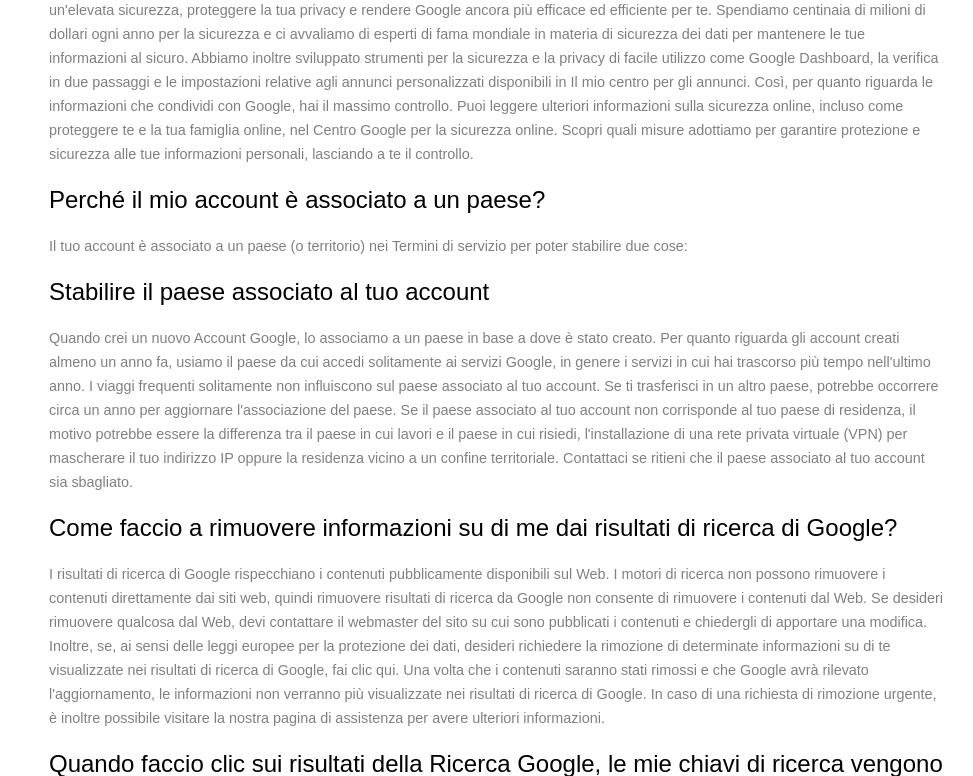
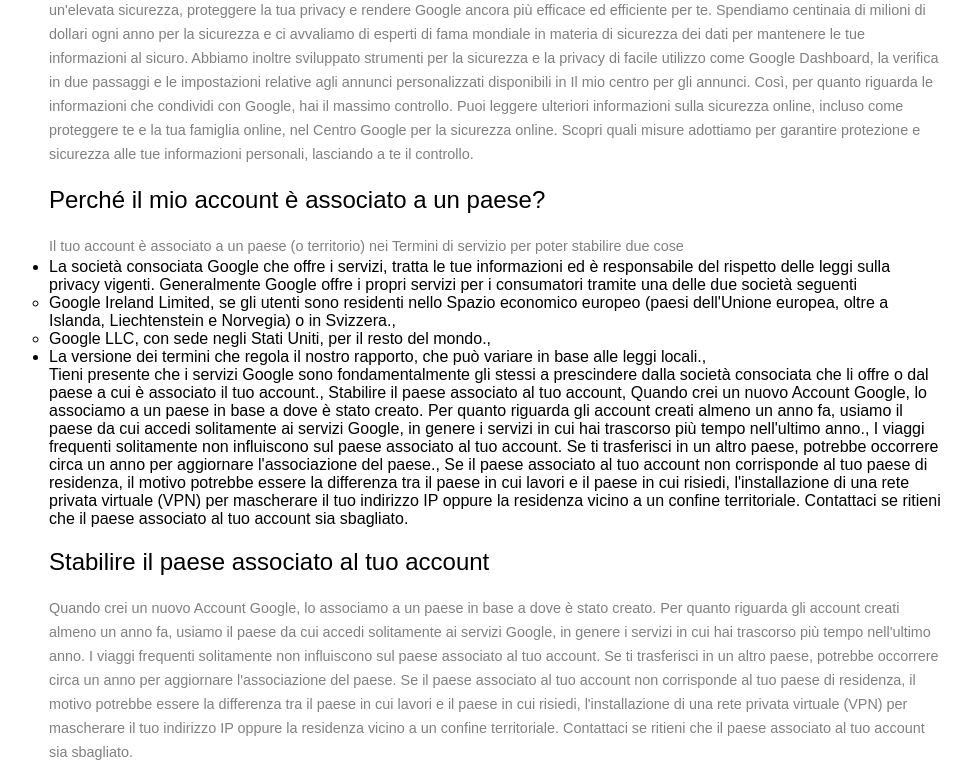
Before and after one commit to Paolo-dev-it/php-google-faq, a PHP site: page / in a window 1280 px wide. Shown: the part 698-1474 px from the top of the page, without its empty margins (143-1116 px from the left). Run offline with PHP 8.4, Linux system fonts and the light colour scheme.

Commit message:
Added list. Working on style

```diff
--- a/index.php
+++ b/index.php
@@ -5,7 +5,7 @@
 
     [
         'question' => "Come state implementando la recente decisione della Corte di giustizia dell'Unione europea (CGUE) relativa al diritto all'oblio?",
-        'answer' => ["La recente decisione della Corte di giustizia dell'Unione europea ha profonde conseguenze per i motori di ricerca in Europa. La Corte ha stabilito che alcuni utenti hanno il diritto di chiedere ai motori di ricerca come Google di rimuovere risultati relativi a chiavi di ricerca che includono il proprio nome. Per poter essere rimossi, i risultati visualizzati devono essere inadeguati, irrilevanti o non più rilevanti, o eccessivi.
+        'answer' => "La recente decisione della Corte di giustizia dell'Unione europea ha profonde conseguenze per i motori di ricerca in Europa. La Corte ha stabilito che alcuni utenti hanno il diritto di chiedere ai motori di ricerca come Google di rimuovere risultati relativi a chiavi di ricerca che includono il proprio nome. Per poter essere rimossi, i risultati visualizzati devono essere inadeguati, irrilevanti o non più rilevanti, o eccessivi.
 
         Da quando questa decisione è stata pubblicata il 13 maggio 2014, abbiamo lavorato incessantemente per uniformarci a essa. Si tratta di una procedura complessa perché dobbiamo valutare ogni singola richiesta e effettuare un bilanciamento tra il diritto dell'individuo a controllare i suoi dati personali ed il diritto di tutti di conoscere e distribuire le informazioni.
 
@@ -13,54 +13,54 @@
 
         Nei prossimi mesi lavoreremo a stretto contatto con le autorità per la protezione dei dati e con altre autorità per perfezionare il nostro approccio. La decisione della CGUE rappresenta un cambiamento significativo per i motori di ricerca. Siamo preoccupati per le sue conseguenze, ma riteniamo anche che sia importante rispettare la decisione della Corte e ci stiamo adoperando per predisporre una procedura conforme alla legge.
 
-        Quando cerchi un nome, potresti trovare una notifica in cui viene spiegato che i risultati potrebbero essere stati modificati nel rispetto delle leggi europee per la protezione dei dati. Mostriamo questa notifica agli utenti europei quando cercano la maggior parte dei nomi, non soltanto le pagine che sono state soggette a una rimozione."],
+        Quando cerchi un nome, potresti trovare una notifica in cui viene spiegato che i risultati potrebbero essere stati modificati nel rispetto delle leggi europee per la protezione dei dati. Mostriamo questa notifica agli utenti europei quando cercano la maggior parte dei nomi, non soltanto le pagine che sono state soggette a una rimozione.",
     ],
     [
         'question' => "Come fa Google a proteggere la mia privacy e a tenere le mie informazioni al sicuro?",
-        'answer' => ["Sappiamo che la sicurezza e la privacy sono importanti per te e lo sono anche per noi. Per noi è imperativo offrire un'elevata sicurezza e assicurarti che le tue informazioni sono al sicuro e accessibili quando ne hai bisogno.
+        'answer' => "Sappiamo che la sicurezza e la privacy sono importanti per te e lo sono anche per noi. Per noi è imperativo offrire un'elevata sicurezza e assicurarti che le tue informazioni sono al sicuro e accessibili quando ne hai bisogno.
 
         Siamo costantemente al lavoro per garantire un'elevata sicurezza, proteggere la tua privacy e rendere Google ancora più efficace ed efficiente per te. Spendiamo centinaia di milioni di dollari ogni anno per la sicurezza e ci avvaliamo di esperti di fama mondiale in materia di sicurezza dei dati per mantenere le tue informazioni al sicuro. Abbiamo inoltre sviluppato strumenti per la sicurezza e la privacy di facile utilizzo come Google Dashboard, la verifica in due passaggi e le impostazioni relative agli annunci personalizzati disponibili in Il mio centro per gli annunci. Così, per quanto riguarda le informazioni che condividi con Google, hai il massimo controllo.
 
         Puoi leggere ulteriori informazioni sulla sicurezza online, incluso come proteggere te e la tua famiglia online, nel Centro Google per la sicurezza online.
 
-        Scopri quali misure adottiamo per garantire protezione e sicurezza alle tue informazioni personali, lasciando a te il controllo."],
+        Scopri quali misure adottiamo per garantire protezione e sicurezza alle tue informazioni personali, lasciando a te il controllo.",
     ],
     [
         'question' => "Perché il mio account è associato a un paese?",
-        "answer" => [
-            "Il tuo account è associato a un paese (o territorio) nei Termini di servizio per poter stabilire due cose:",
-         '<ul><li>',
-               "La società consociata Google che offre i servizi, tratta le tue informazioni ed è responsabile del rispetto delle leggi sulla privacy vigenti. Generalmente Google offre i propri servizi per i consumatori tramite una delle due società seguenti:",
-         '<ul></li><li>',
-               "Google Ireland Limited, se gli utenti sono residenti nello Spazio economico europeo (paesi dell'Unione europea, oltre a Islanda, Liechtenstein e Norvegia) o in Svizzera.",
-         '</li><li>',
-               "Google LLC, con sede negli Stati Uniti, per il resto del mondo.",
-         '</li></ul><li>',
-               "La versione dei termini che regola il nostro rapporto, che può variare in base alle leggi locali.",
-         '</li></ul>',
+        "answer" =>
+            "Il tuo account è associato a un paese (o territorio) nei Termini di servizio per poter stabilire due cose
+            <ul><li class='list'>
+               La società consociata Google che offre i servizi, tratta le tue informazioni ed è responsabile del rispetto delle leggi sulla privacy vigenti. Generalmente Google offre i propri servizi per i consumatori tramite una delle due società seguenti
+                <ul></li><li>
+               Google Ireland Limited, se gli utenti sono residenti nello Spazio economico europeo (paesi dell'Unione europea, oltre a Islanda, Liechtenstein e Norvegia) o in Svizzera.,
+                </li><li>
+               Google LLC, con sede negli Stati Uniti, per il resto del mondo.,
+                </li></ul><li>
+               La versione dei termini che regola il nostro rapporto, che può variare in base alle leggi locali.,
+            </li></ul>
 
-         "Tieni presente che i servizi Google sono fondamentalmente gli stessi a prescindere dalla società consociata che li offre o dal paese a cui è associato il tuo account.",
-         "Stabilire il paese associato al tuo account",
-         "Quando crei un nuovo Account Google, lo associamo a un paese in base a dove è stato creato. Per quanto riguarda gli account creati almeno un anno fa, usiamo il paese da cui accedi solitamente ai servizi Google, in genere i servizi in cui hai trascorso più tempo nell'ultimo anno.",
-         "I viaggi frequenti solitamente non influiscono sul paese associato al tuo account. Se ti trasferisci in un altro paese, potrebbe occorrere circa un anno per aggiornare l'associazione del paese.",
-         "Se il paese associato al tuo account non corrisponde al tuo paese di residenza, il motivo potrebbe essere la differenza tra il paese in cui lavori e il paese in cui risiedi, l'installazione di una rete privata virtuale (VPN) per mascherare il tuo indirizzo IP oppure la residenza vicino a un confine territoriale. Contattaci se ritieni che il paese associato al tuo account sia sbagliato.",
-      ],
+         Tieni presente che i servizi Google sono fondamentalmente gli stessi a prescindere dalla società consociata che li offre o dal paese a cui è associato il tuo account.,
+         Stabilire il paese associato al tuo account,
+         Quando crei un nuovo Account Google, lo associamo a un paese in base a dove è stato creato. Per quanto riguarda gli account creati almeno un anno fa, usiamo il paese da cui accedi solitamente ai servizi Google, in genere i servizi in cui hai trascorso più tempo nell'ultimo anno.,
+         I viaggi frequenti solitamente non influiscono sul paese associato al tuo account. Se ti trasferisci in un altro paese, potrebbe occorrere circa un anno per aggiornare l'associazione del paese.,
+         Se il paese associato al tuo account non corrisponde al tuo paese di residenza, il motivo potrebbe essere la differenza tra il paese in cui lavori e il paese in cui risiedi, l'installazione di una rete privata virtuale (VPN) per mascherare il tuo indirizzo IP oppure la residenza vicino a un confine territoriale. Contattaci se ritieni che il paese associato al tuo account sia sbagliato.",
+
     ],
     [
         'question' => "Stabilire il paese associato al tuo account",
-        'answer' => ["Quando crei un nuovo Account Google, lo associamo a un paese in base a dove è stato creato. Per quanto riguarda gli account creati almeno un anno fa, usiamo il paese da cui accedi solitamente ai servizi Google, in genere i servizi in cui hai trascorso più tempo nell'ultimo anno.
+        'answer' => "Quando crei un nuovo Account Google, lo associamo a un paese in base a dove è stato creato. Per quanto riguarda gli account creati almeno un anno fa, usiamo il paese da cui accedi solitamente ai servizi Google, in genere i servizi in cui hai trascorso più tempo nell'ultimo anno.
 
         I viaggi frequenti solitamente non influiscono sul paese associato al tuo account. Se ti trasferisci in un altro paese, potrebbe occorrere circa un anno per aggiornare l'associazione del paese.
 
-        Se il paese associato al tuo account non corrisponde al tuo paese di residenza, il motivo potrebbe essere la differenza tra il paese in cui lavori e il paese in cui risiedi, l'installazione di una rete privata virtuale (VPN) per mascherare il tuo indirizzo IP oppure la residenza vicino a un confine territoriale. Contattaci se ritieni che il paese associato al tuo account sia sbagliato."],
+        Se il paese associato al tuo account non corrisponde al tuo paese di residenza, il motivo potrebbe essere la differenza tra il paese in cui lavori e il paese in cui risiedi, l'installazione di una rete privata virtuale (VPN) per mascherare il tuo indirizzo IP oppure la residenza vicino a un confine territoriale. Contattaci se ritieni che il paese associato al tuo account sia sbagliato.",
     ],
     [
         'question' => "Come faccio a rimuovere informazioni su di me dai risultati di ricerca di Google?",
-        'answer' => ["I risultati di ricerca di Google rispecchiano i contenuti pubblicamente disponibili sul Web. I motori di ricerca non possono rimuovere i contenuti direttamente dai siti web, quindi rimuovere risultati di ricerca da Google non consente di rimuovere i contenuti dal Web. Se desideri rimuovere qualcosa dal Web, devi contattare il webmaster del sito su cui sono pubblicati i contenuti e chiedergli di apportare una modifica. Inoltre, se, ai sensi delle leggi europee per la protezione dei dati, desideri richiedere la rimozione di determinate informazioni su di te visualizzate nei risultati di ricerca di Google, fai clic qui. Una volta che i contenuti saranno stati rimossi e che Google avrà rilevato l'aggiornamento, le informazioni non verranno più visualizzate nei risultati di ricerca di Google. In caso di una richiesta di rimozione urgente, è inoltre possibile visitare la nostra pagina di assistenza per avere ulteriori informazioni."],
+        'answer' => "I risultati di ricerca di Google rispecchiano i contenuti pubblicamente disponibili sul Web. I motori di ricerca non possono rimuovere i contenuti direttamente dai siti web, quindi rimuovere risultati di ricerca da Google non consente di rimuovere i contenuti dal Web. Se desideri rimuovere qualcosa dal Web, devi contattare il webmaster del sito su cui sono pubblicati i contenuti e chiedergli di apportare una modifica. Inoltre, se, ai sensi delle leggi europee per la protezione dei dati, desideri richiedere la rimozione di determinate informazioni su di te visualizzate nei risultati di ricerca di Google, fai clic qui. Una volta che i contenuti saranno stati rimossi e che Google avrà rilevato l'aggiornamento, le informazioni non verranno più visualizzate nei risultati di ricerca di Google. In caso di una richiesta di rimozione urgente, è inoltre possibile visitare la nostra pagina di assistenza per avere ulteriori informazioni.",
     ],
     [
         'question' => "Quando faccio clic sui risultati della Ricerca Google, le mie chiavi di ricerca vengono inviate ai siti web?",
-        'answer' => ["In alcuni casi sì. Quando fai clic su un risultato della Ricerca Google, il tuo browser web potrebbe reindirizzare alla pagina web di destinazione anche l'indirizzo Internet, o URL, della pagina dei risultati di ricerca sotto forma di URL referrer. Talvolta, l'URL della pagina dei risultati di ricerca potrebbe contenere la query di ricerca che hai inserito. Se utilizzi la ricerca SSL (la funzione di ricerca criptata di Google), nella maggior parte dei casi i termini di ricerca non vengono inviati come parte dell'URL negli URL referrer. Questo comportamento può fare eccezione, ad esempio se utilizzi alcuni browser meno diffusi. Ulteriori informazioni sulla ricerca SSL sono disponibili qui. Le query di ricerca o le informazioni contenute nell'URL referrer potrebbero essere disponibili mediante Google Analytics o un'API (Application Programming Interface). Inoltre, gli inserzionisti potrebbero ricevere informazioni relative all' esatte parole chiave che hanno determinato il clic su un annuncio."],
+        'answer' => "In alcuni casi sì. Quando fai clic su un risultato della Ricerca Google, il tuo browser web potrebbe reindirizzare alla pagina web di destinazione anche l'indirizzo Internet, o URL, della pagina dei risultati di ricerca sotto forma di URL referrer. Talvolta, l'URL della pagina dei risultati di ricerca potrebbe contenere la query di ricerca che hai inserito. Se utilizzi la ricerca SSL (la funzione di ricerca criptata di Google), nella maggior parte dei casi i termini di ricerca non vengono inviati come parte dell'URL negli URL referrer. Questo comportamento può fare eccezione, ad esempio se utilizzi alcuni browser meno diffusi. Ulteriori informazioni sulla ricerca SSL sono disponibili qui. Le query di ricerca o le informazioni contenute nell'URL referrer potrebbero essere disponibili mediante Google Analytics o un'API (Application Programming Interface). Inoltre, gli inserzionisti potrebbero ricevere informazioni relative all' esatte parole chiave che hanno determinato il clic su un annuncio.",
     ]
     ];
 ?>
@@ -79,8 +79,8 @@
     <?php foreach ($arrayFaq as $data){ ?>
 
         <div class="container">
-            <h2><?php echo $data['question']; ?></h2>
-            <p><?php echo $data['answer'][0]; ?></p>
+            <h2><?php echo $data['question'];?></h2>
+            <p><?php echo $data['answer'];?></p>
         </div>
 
     <?php } ?>
```
